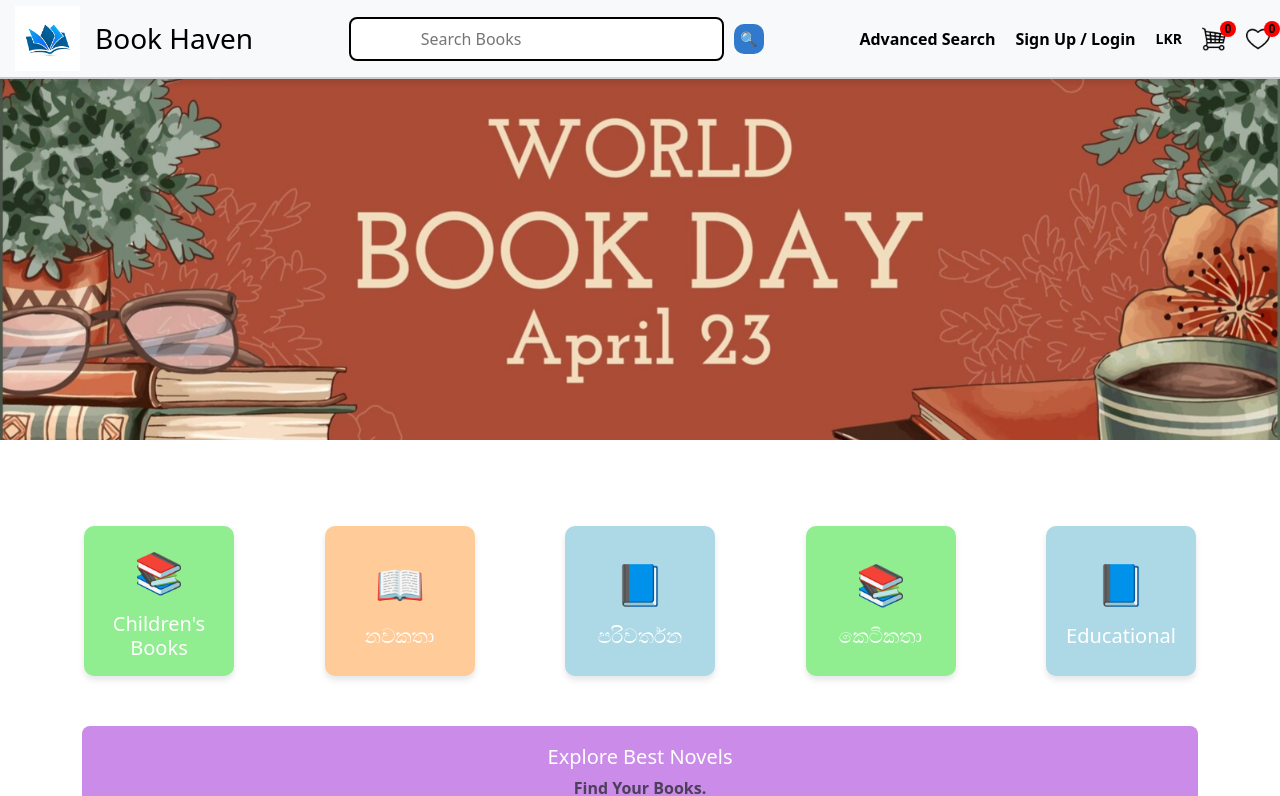
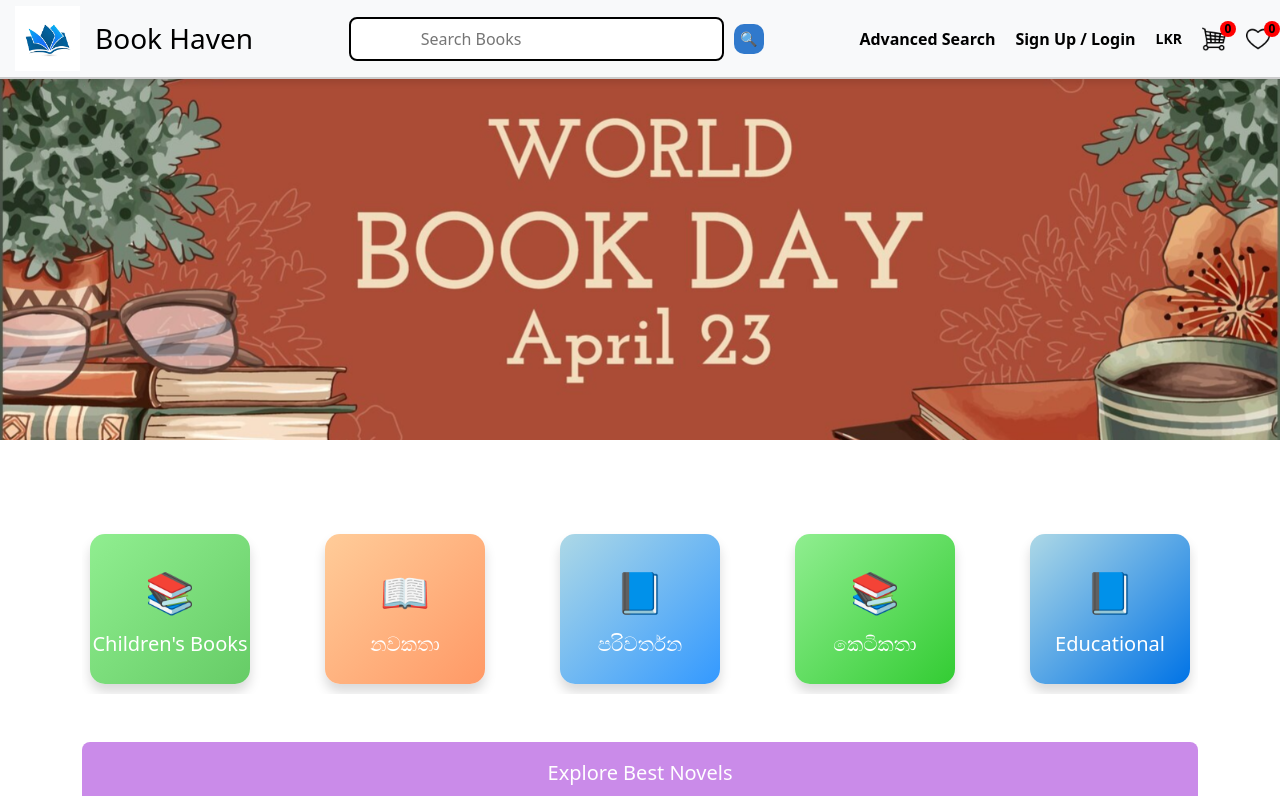
Before and after one commit to Pubudu11/Bookstore, a React (Vite) app in the folder bookstore-frontend/: page / in a window 1280 px wide. Shown: the top 796 px of the page. Built offline with nearby package versions, Linux system fonts and the light colour scheme.

Commit message:
Add new routes and update navigation for book categories

```diff
--- a/bookstore-frontend/src/App.tsx
+++ b/bookstore-frontend/src/App.tsx
@@ -1,4 +1,5 @@
 import React from "react";
+import ChildrenPage from "./components/Children/Children"; // Import the correct component
 import {
   BrowserRouter as Router,
   Routes,
@@ -15,6 +16,8 @@ import BookCategories from "./components/BookCategories/BookCategories";
 
 import "./App.css";
 import "bootstrap/dist/css/bootstrap.min.css";
+import NewArrivals from "./components/NewArrivalsPage/NewArrivals";
+import Educational from "./components/Education/Education";
 
 // Define the pages where the footer or navbar should not be displayed
 const noFooterPages = ["/login", "/register"];
@@ -43,6 +46,9 @@ const App: React.FC = () => {
           />
           {/* Novels Page */}
           <Route path="/novels" element={<NovelsPage />} />
+          <Route path="/new-arrivals" element={<NewArrivals />} />
+          <Route path="/children" element={<ChildrenPage />} />
+          <Route path="/educational" element={<Educational />} />
           {/* Add this route */}
           {/* Login Page */}
           <Route path="/login" element={<CombinedAuth />} />
--- a/bookstore-frontend/src/components/BookCategories/BookCategories.tsx
+++ b/bookstore-frontend/src/components/BookCategories/BookCategories.tsx
@@ -1,37 +1,81 @@
 import React from "react";
 import "bootstrap/dist/css/bootstrap.min.css";
+import { useNavigate } from "react-router-dom"; // For navigation
 
 const categories = [
-  { color: "#90ee90", title: "Children's Books", icon: "📚" },
-  { color: "#ffcc99", title: "නවකතා", icon: "📖" },
-  { color: "#add8e6", title: "පරිවර්තන", icon: "📘" },
-  { color: "#90ee90", title: "කෙටිකතා", icon: "📚" },
-  { color: "#add8e6", title: "Educational", icon: "📘" },
+  {
+    color: "linear-gradient(135deg, #90ee90, #66cc66)",
+    title: "Children's Books",
+    icon: "📚",
+    route: "/children",
+  },
+  {
+    color: "linear-gradient(135deg, #ffcc99, #ff9966)",
+    title: "නවකතා",
+    icon: "📖",
+    route: "/novels",
+  },
+  {
+    color: "linear-gradient(135deg, #add8e6, #3399ff)",
+    title: "පරිවර්තන",
+    icon: "📘",
+    route: "/translations",
+  },
+  {
+    color: "linear-gradient(135deg, #90ee90, #33cc33)",
+    title: "කෙටිකතා",
+    icon: "📚",
+    route: "/shortstories",
+  },
+  {
+    color: "linear-gradient(135deg, #add8e6, #0073e6)",
+    title: "Educational",
+    icon: "📘",
+    route: "/educational",
+  },
 ];
 
-const BookCategories = () => {
+const BookCategories: React.FC = () => {
+  const navigate = useNavigate(); // Hook for navigation
+
   return (
     <div className="container mt-4">
-      <div className="d-flex justify-content-between flex-wrap">
+      <div
+        className="d-flex overflow-auto"
+        style={{
+          whiteSpace: "nowrap",
+          padding: "10px 0",
+          justifyContent: "space-between",
+        }}
+      >
         {categories.map((category, index) => (
           <div
             key={index}
-            className="d-flex flex-column align-items-center justify-content-center p-3"
+            className="mx-2 d-inline-block"
+            onClick={() => navigate(category.route)} // Navigate on click
+            style={{ cursor: "pointer", minWidth: "160px" }}
+          >
+            <div
+              className="d-flex flex-column align-items-center justify-content-center"
               style={{
-              width: "150px",
                 height: "150px",
-              backgroundColor: category.color,
-              borderRadius: "10px",
+                background: category.color,
+                borderRadius: "15px",
                 color: "white",
-              boxShadow: "0 4px 6px rgba(0, 0, 0, 0.1)",
-              margin: "2px",
+                boxShadow: "0 8px 12px rgba(0, 0, 0, 0.15)",
                 textAlign: "center",
-              transition: "transform 0.3s ease",
+                transition: "all 0.3s ease",
               }}
-            onMouseEnter={(e) =>
-              (e.currentTarget.style.transform = "scale(1.1)")
-            }
-            onMouseLeave={(e) => (e.currentTarget.style.transform = "scale(1)")}
+              onMouseEnter={(e) => {
+                e.currentTarget.style.transform = "scale(1.1)";
+                e.currentTarget.style.boxShadow =
+                  "0 10px 15px rgba(0, 0, 0, 0.3)";
+              }}
+              onMouseLeave={(e) => {
+                e.currentTarget.style.transform = "scale(1)";
+                e.currentTarget.style.boxShadow =
+                  "0 8px 12px rgba(0, 0, 0, 0.15)";
+              }}
             >
               <div
                 style={{
@@ -43,6 +87,7 @@ const BookCategories = () => {
               </div>
               <h5 className="mb-0">{category.title}</h5>
             </div>
+          </div>
         ))}
       </div>
     </div>
--- a/bookstore-frontend/src/components/BookList/BookList.tsx
+++ b/bookstore-frontend/src/components/BookList/BookList.tsx
@@ -759,7 +759,7 @@ const BookList = () => {
             borderColor: "white",
             fontStyle: "italic",
           }}
-          onClick={() => navigate("/novels")}
+          onClick={() => navigate("/new-arrivals")}
         >
           Explore All
         </button>
@@ -996,7 +996,7 @@ const BookList = () => {
             borderColor: "white",
             fontStyle: "italic",
           }}
-          onClick={() => navigate("/novels")}
+          onClick={() => navigate("/children")}
         >
           Explore All
         </button>
@@ -1112,7 +1112,7 @@ const BookList = () => {
             borderColor: "white",
             fontStyle: "italic",
           }}
-          onClick={() => navigate("/novels")}
+          onClick={() => navigate("/educational")}
         >
           Explore All
         </button>
```
Lines whose indentation alone changed are shown as unchanged.
